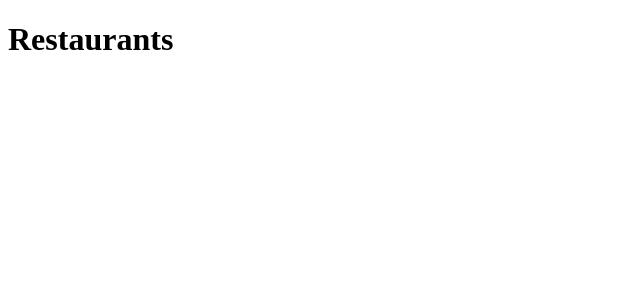
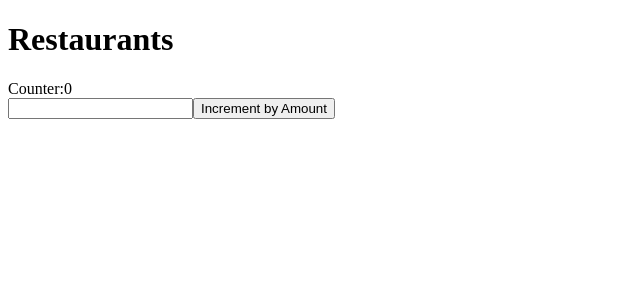
Before and after one commit to yashvi-parmar/YashviVedangiAnnaBhairavi-Lab, a React (Create React App) app: page / in a window 1280 px wide. Shown: the top 300 px of the page, without its empty margins (0-640 px from the left). Built offline with nearby package versions, Linux system fonts and the light colour scheme.

Commit message:
add incrementByAmount code

```diff
--- a/package.json
+++ b/package.json
@@ -3,6 +3,7 @@
   "version": "0.1.0",
   "private": true,
   "dependencies": {
+    "@reduxjs/toolkit": "^1.9.3",
     "@testing-library/jest-dom": "^5.16.5",
     "@testing-library/react": "^13.4.0",
     "@testing-library/user-event": "^14.4.3",
@@ -13,7 +14,9 @@
     "prettier": "^2.7.1",
     "react": "^18.2.0",
     "react-dom": "^18.2.0",
+    "react-redux": "^8.0.4",
     "react-scripts": "5.0.1",
+    "redux": "^4.2.0",
     "web-vitals": "^2.1.4"
   },
   "scripts": {
--- a/src/App.js
+++ b/src/App.js
@@ -1,8 +1,8 @@
+import {render} from 'react-dom';
 import RestaurantScreen from './components/RestaurantScreen';
+import Counter from './features/counter/IncrementByAmount';
 export default function App() {
-  return (
-    <div>
-      <RestaurantScreen />
-    </div>
-  );
+  return(
+    <><RestaurantScreen /><Counter /></>
+  )
 }
--- /dev/null
+++ b/src/app/store.js
@@ -0,0 +1,8 @@
+import { configureStore } from '@reduxjs/toolkit';
+import counterReducer from '../features/counter/counterSlice'
+
+export default configureStore({
+    reducer: {
+        counter: counterReducer,
+    },
+})
--- /dev/null
+++ b/src/features/counter/IncrementByAmount.js
@@ -0,0 +1,35 @@
+import React from "react";
+import { useSelector, useDispatch } from "react-redux";
+import { decrement, increment, incrementByAmount } from './counterSlice';
+
+export default function Counter() {
+    const count = useSelector((state) =>
+    state.counter.value)
+    const dispatch = useDispatch();
+
+    return (
+        <div>
+            <div>
+               Counter:
+                 <span>{count}</span>
+                 <br></br>
+                 <form>
+                 <input type="number" required></input>
+                 <button
+                    aria-label="Increment value"
+                    onClick={(event) => {
+                        event.preventDefault(); // prevent page reload
+                        const inputValue = parseInt(document.getElementsByTagName("input")[0].value, 10);
+                        console.log("Parsed input value:", inputValue);
+                        dispatch(incrementByAmount(inputValue))}
+    }
+>
+    Increment by Amount
+</button>
+                 </form>
+
+
+            </div>
+        </div>
+    )
+}
--- /dev/null
+++ b/src/features/counter/counterSlice.js
@@ -0,0 +1,25 @@
+/* eslint-disable prettier/prettier */
+import { createSlice } from "@reduxjs/toolkit";
+
+export const counterSlice = createSlice({
+    name: 'counter',
+    initialState: {
+        value: 0,
+    // eslint-disable-next-line prettier/prettier
+    },
+    reducers: {
+        increment: (state) => {
+            state.value += 1
+        },
+        decrement: (state) => {
+            state.value -= 1
+        },
+        incrementByAmount: (state,action) => {
+            state.value += action.payload
+        },
+    },
+})
+
+export const { increment, decrement, incrementByAmount } = counterSlice.actions
+
+export default counterSlice.reducer
```
Also changed, not shown: src/features/counter/Counter.js (added, +26 -0 lines), src/index.js (+4 -3 lines), 1 other file (tests, documents, lock files or other folders).
